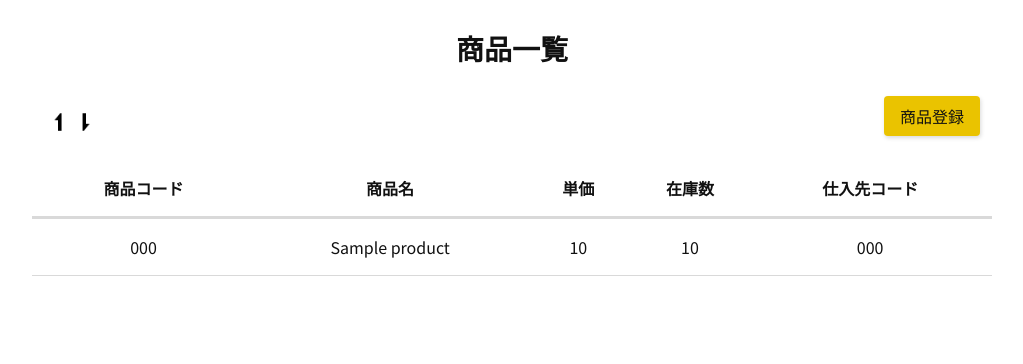
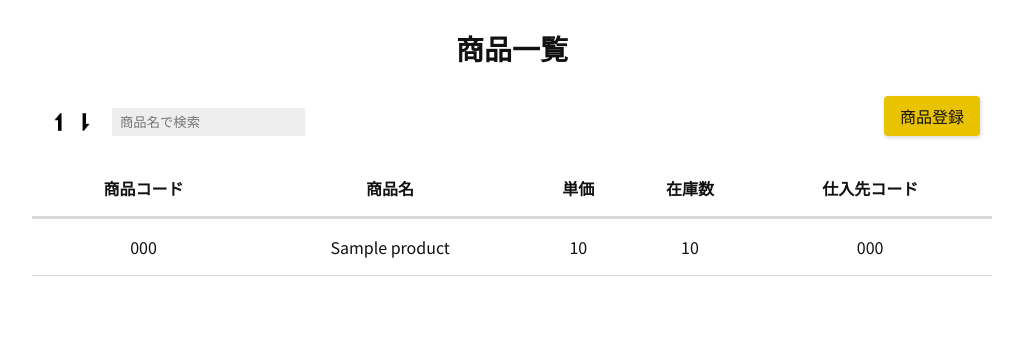
Before and after one commit to KYOJINNAAPYON/php-db-app, a PHP site: page /read.php in a window 1280 px wide. Shown: the part 56-420 px from the top of the page, without its empty margins (128-1151 px from the left). Run offline with PHP 8.4, Linux system fonts and the light colour scheme; tables that the repository leaves empty or names only in its code hold one stand-in row (values such as "Sample post").

Commit message:
12.3 データの検索機能

```diff
--- a/css/style.css
+++ b/css/style.css
@@ -116,6 +116,20 @@ footer {
   }
 }
 
+.search-form {
+  margin-left: 0.75rem;
+}
+
+.search-box {
+  box-sizing: border-box;
+  max-width: 300px;
+  height: 1.75rem;
+  padding: 0.25rem 0.5rem;
+  background: #eee;
+  border: none;
+  outline: 0;
+}
+
 .sort-img {
   height: 1.75rem;
   vertical-align: top;
--- a/read.php
+++ b/read.php
@@ -13,15 +13,32 @@ if (isset($_GET['order'])) {
   $order = NULL;
 }
 
+// keywordパラメータの値が存在すれば（商品名を検索した時）、その値を変数$keywordに代入する
+if (isset($_GET['keyword'])) {
+  $keyword = $_GET['keyword'];
+} else {
+  $keyword = NULL;
+}
+
 // orderパラメータの値によってSQL文を変更する
 if ($order === 'desc') {
-  $sql_select = 'SELECT * FROM products ORDER BY updated_at DESC';
+  $sql_select = 'SELECT * FROM products WHERE product_name LIKE :keyword ORDER BY updated_at DESC';
 } else {
-  $sql_select = 'SELECT * FROM products ORDER BY updated_at ASC';
+  $sql_select = 'SELECT * FROM products WHERE product_name LIKE :keyword ORDER BY updated_at ASC';
 }
 
-  // SQL文を実行する
-  $stmt_select = $pdo->query($sql_select);
+  // SQL文を用意する
+  $stmt_select = $pdo->prepare($sql_select);
+
+  // SQLのLIKE句で使うため、変数$keyword（検索ワード）の前後を%で囲む（部分一致）
+  // 補足：partial match＝部分一致
+  $partial_match = "%{$keyword}%";
+
+  // bindValue()メソッドを使って実際の値をプレースホルダにバインドする（割り当てる）
+  $stmt_select->bindValue(':keyword', $partial_match, PDO::PARAM_STR);
+
+  // SQl文を実行する
+  $stmt_select->execute();
 
   // SQL文の実行結果を配列で取得する
   $products = $stmt_select->fetchAll(PDO::FETCH_ASSOC);
@@ -64,6 +81,9 @@ if ($order === 'desc') {
             <a href="read.php?order=asc">
               <img src="images/asc.png" alt="昇順に並べ替え" class="sort-img">
             </a>
+            <form action="read.php" method="get" class="search-form">
+              <input type="text" class="search-box" placeholder="商品名で検索" name="keyword" value="<?= $keyword ?>">
+            </form>
           </div>
           <a href="#" class="btn">商品登録</a>
         </div>
```
